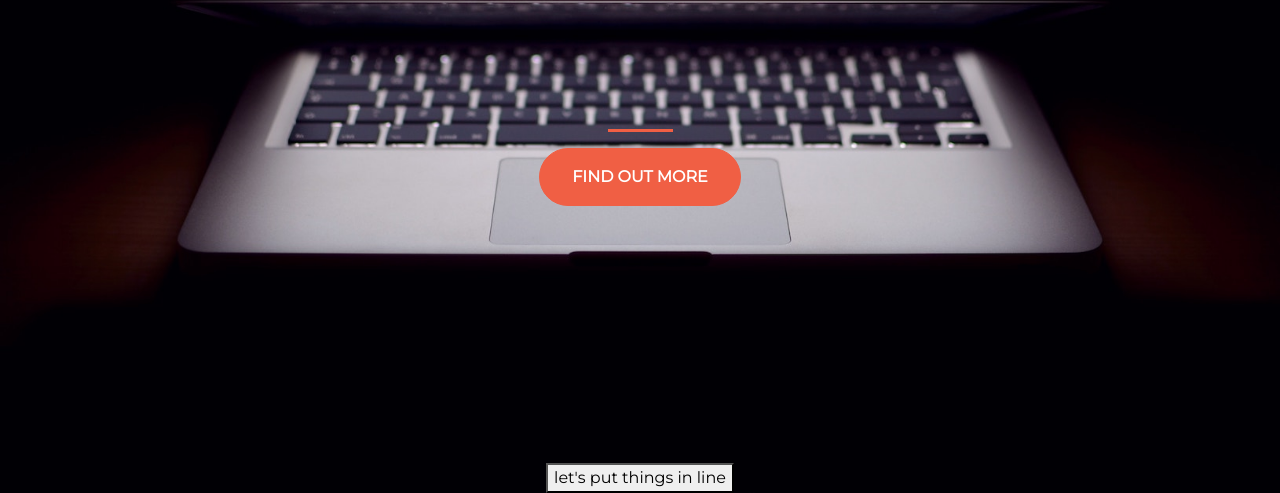
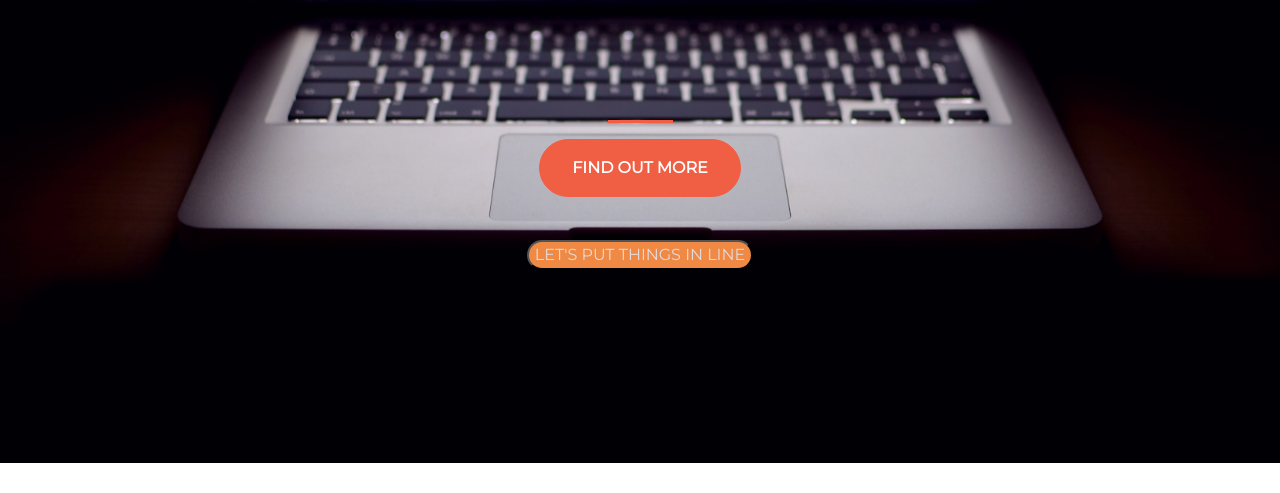
Before and after one commit to aviad-manne/startup, a plain HTML site: page index.html in a window 1280 px wide. Shown: the part 337-830 px from the top of the page. After the commit the page ends 800 px from the top, so only its background shows below. Drawn offline with nearby package versions, Linux system fonts and the light colour scheme.

Commit message:
Add files via upload

```diff
--- a/index.html
+++ b/index.html
@@ -33,10 +33,12 @@
 
           <a href="https://mailchi.mp/f820a2081133/startup"><button class="btn btn-primary btn-xl">Find out more</button></a>
         </section>
+
+      <div class="buffer"></div>
+      <div class="lower-btn align-bottom text-center col-12">
+      <a href="flowers.html"><button class="btn-flowers">let's put things in line</button></a>
       </div>
-    </div>
-    <div class="lower-btn row justify-content-center">
-      <a href="flowers.html"><button class="btn-flowers">let's put things in line</button></a>
+      </div>
     </div>
 
 </body>
--- a/style.css
+++ b/style.css
@@ -26,6 +26,7 @@ h1{
 }
 .btn-xl{
 padding: 1rem 2rem;
+margin-bottom: -1rem;
 }
 
 .btn-primary{
@@ -44,3 +45,15 @@ hr{
   border-width: 3px;
   max-width: 65px;
 }
+
+.btn-flowers{
+  background-color:#f08944;
+  border-radius: 100px;
+  text-transform: uppercase;
+  color: #e2dbdb;
+
+}
+
+section{
+  margin-top:3.5rem;
+}
```
